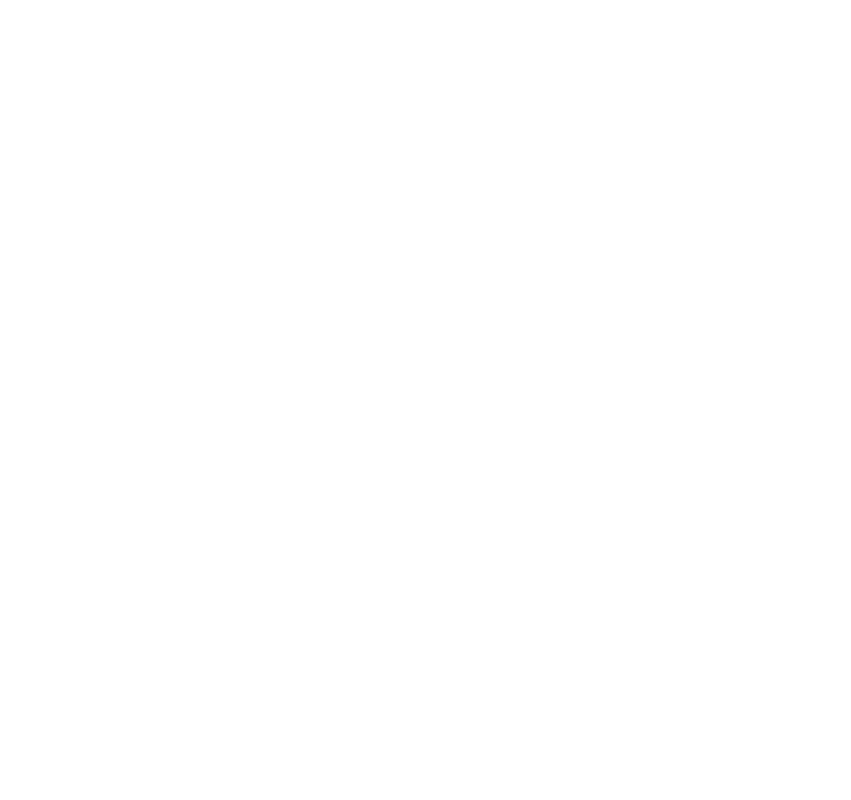
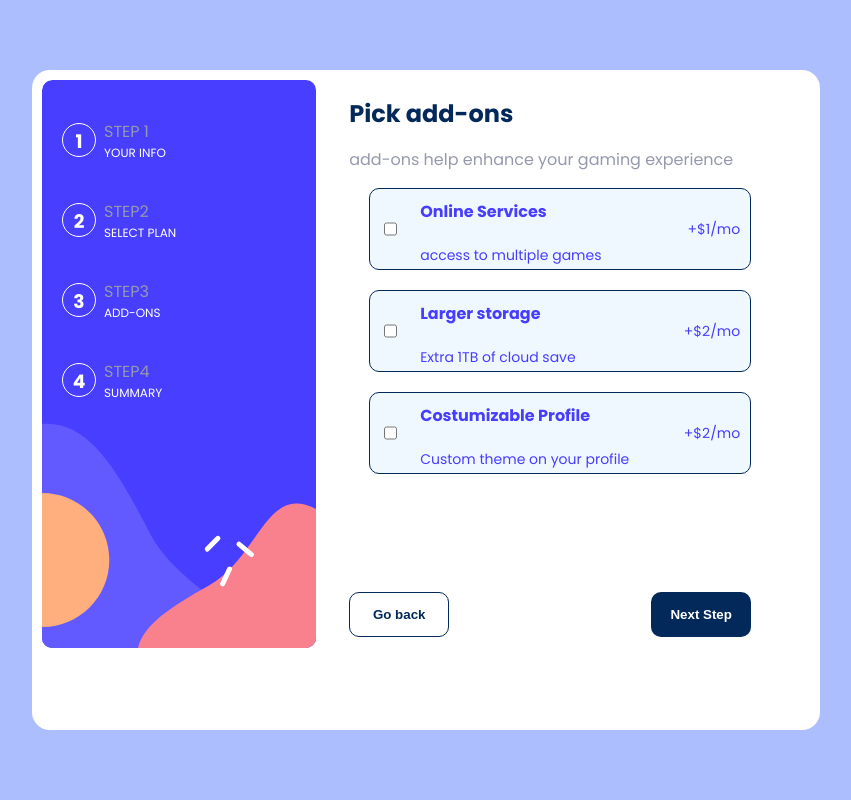
Before and after one commit to alienfoxx/Multi-step-form, a plain HTML site: page step-3.html in a window 1280 px wide. Shown: the whole page, without its empty margins (214-1065 px from the left). Drawn offline with nearby package versions, Linux system fonts and the light colour scheme.

Commit message:
finshing the step 3

```diff
--- a/step-3.html
+++ b/step-3.html
@@ -1,5 +1,6 @@
 <!DOCTYPE html>
 <html lang="en">
+<head>
   <head>
     <meta charset="UTF-8">
     <meta name="viewport" content="width=device-width, initial-scale=1.0"> <!-- displays site properly based on user's device -->
@@ -8,16 +9,91 @@
     <link rel="preconnect" href="https://fonts.googleapis.com">
     <link rel="preconnect" href="https://fonts.gstatic.com" crossorigin>
     <link href="https://fonts.googleapis.com/css2?family=Poppins:ital,wght@0,100;0,200;0,300;0,400;0,500;0,600;0,700;0,800;0,900;1,100;1,200;1,300;1,400;1,500;1,600;1,700;1,800;1,900&family=Ubuntu:ital,wght@0,300;0,400;0,500;0,700;1,300;1,400;1,500;1,700&display=swap" rel="stylesheet">
-  <script src="https://cdn.tailwindcss.com"></script>
+    <link rel="stylesheet" href="styles.css">
+    <title>Frontend Mentor | Multi-step form</title>
+  </head>
 
-  <title>Frontend Mentor | Multi-step form</title>
+<body>
+  <div class="container">
+    <div class="step-section">
+      <aside class="step-aside">
+        <div class="step-wrapper">
+          <div class="step-box">
+            <h3>1</h3>
+            <div class="step-detaille">
+              <span>STEP 1</span>
+              <p>YOUR INFO</p>
+            </div>
+          </div>
+          <div class="step-box">
+            <h3>2</h3>
+            <div class="step-detaille">
+              <span>STEP2</span>
+              <p>SELECT PLAN</p>
+            </div>
+          </div>
+          <div class="step-box">
+            <h3>3</h3>
+            <div class="step-detaille">
+              <span>STEP3</span>
+              <p>ADD-ONS</p>
+            </div>
+          </div>
+          <div class="step-box">
+            <h3>4</h3>
+            <div class="step-detaille">
+              <span>STEP4</span>
+             <p>SUMMARY</p>
+            </div>
+          </div>
+        </div>
+      </aside>
+      <div class="info-section">
+        <div class="info-title">
+          <h1>Pick add-ons</h1>
+          <p>add-ons help enhance your gaming experience</p>
+        </div>
+        <div class="addOns-wrapper">
+          <div class="addOns-box">
+            <div class="addOns-select">
+              <input type="checkbox" name="" id="">
+              <div class="addOns-title">
+                <h4>Online Services</h4>
+                <p>access to multiple games</p>
+              </div>
+            </div>
+            <p>+$1/mo</p>
+          </div>
+          <div class="addOns-box">
+            <div class="addOns-select">
+              <input type="checkbox" name="" id="">
+              <div class="addOns-title">
+                <h4>Larger storage</h4>
+                <p>Extra 1TB of cloud save</p>
+              </div>
+            </div>
+            <p>+$2/mo</p>
+          </div>
+          <div class="addOns-box">
+            <div class="addOns-select">
+              <input type="checkbox" name="" id="">
+              <div class="addOns-title">
+                <h4>Costumizable Profile</h4>
+                <p>Custom theme on your profile</p>
+              </div>
+            </div>
+            <p>+$2/mo</p>
+          </div>
+        </div>
+        <div class="info-action">
+          <button class="prv-stp">Go back</button>
+          <button class="nxt-stp">Next Step</button>
+
+        </div>
 
 
-
-</head>
-<body>
-  <div class="container">
-
+      </div>
+    </div>
   </div>
 
 
--- a/styles.css
+++ b/styles.css
@@ -5,6 +5,7 @@
     --border-color: hsl(213, 96%, 18%);
     --heading-color:hsl(213, 96%, 18%);
     --text-color :hsl(231, 11%, 63%);
+    --purple:hsl(243, 100%, 62%);
 
 }
 body{
@@ -15,6 +16,7 @@ body{
 .container{
 background-color: var(--step-color);
 height: 100vh;
+overflow: hidden;
 width: 100%;
 display: flex;
 justify-content: center;
@@ -138,6 +140,7 @@ div.step-wrapper{
     width: 100%;
     height:80% ;
     display: flex;
+
     justify-content: space-between;
 }
 .plan-secetion .plan-card{
@@ -145,10 +148,10 @@ div.step-wrapper{
     display: flex;
     flex-direction: column;
     justify-content: space-between;
-    height: 50%;
-    margin: 10px;
+    margin: 30px 10px;
     width: 33.3%;
     border:1px solid var(--border-color);
+
     border-radius: 15px;
 }
 .plan-detaille p{
@@ -202,7 +205,9 @@ div.step-wrapper{
 }
 
 .info-action{
-    width: 80%;
+
+    width: 100%;
+    height: 100%;
     margin-top: 20px;
     display: flex;
     justify-content: space-between;
@@ -232,3 +237,37 @@ div.step-wrapper{
     font-weight: 600;
     cursor: pointer;
 }
+.addOns-wrapper{
+    width: 100%;
+    height: 60%;
+    display: flex;
+    flex-direction: column;
+    gap: 20px;
+    margin-left: 20px;
+}
+.addOns-box{
+    font-family: var(--primary-font);
+    background-color: aliceblue;
+    border-radius: 10px;
+    padding: 10px;
+    width: 360px;
+    height: 60px;
+    display: flex;
+    justify-content: space-around;
+    align-items: center;
+    border: 1px solid var(--border-color);
+    color: var(--purple);
+}
+.addOns-select{
+    display: flex;
+    flex: 1;
+    gap: 20px;
+}
+
+input[type="checkbox"]:checked {
+   accent-color: var(--purple);
+   width: 16px;
+}
+.addOns-box p{
+    font-size: 14px;
+}
```
Lines whose indentation alone changed are shown as unchanged.
